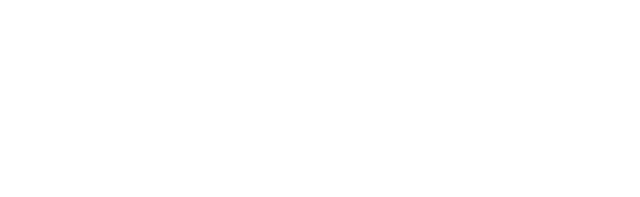
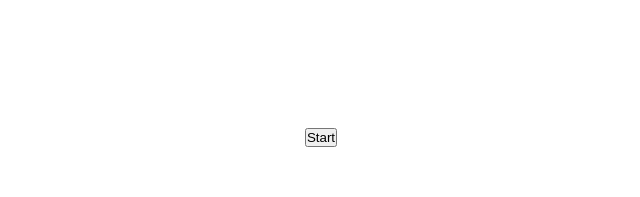
Before and after one commit to MrNovado/xstate-tic-tac-toe, a React (Create React App) app: page / in a window 1280 px wide. Shown: the top 197 px of the page, without its empty margins (319-959 px from the left). Built offline with nearby package versions, Linux system fonts and the light colour scheme.

Commit message:
basic presentation + always

```diff
--- a/src/app-container/App.css
+++ /dev/null
@@ -1,3 +0,0 @@
-.App {
-  text-align: center;
-}
--- a/src/app-container/App.tsx
+++ b/src/app-container/App.tsx
@@ -1,3 +1,5 @@
-import './App.css';
+import { TicTacToePage } from '../pages/TicTacToePage';
 
-export const App = (): JSX.Element => <div className="App" />;
+export const App: React.FC = () => {
+  return <TicTacToePage />;
+};
--- a/src/features/TicTacToe.actor.ts
+++ b/src/features/TicTacToe.actor.ts
@@ -15,6 +15,7 @@
   DIAGONALS,
   ROWS,
   FieldCellIndex,
+  PLAYER_NUM,
 } from './TicTacToe.common';
 import {
   TicTacToeActorContext,
@@ -44,6 +45,7 @@
     {
       context: {
         field: FIELD_INITIAL,
+        player: PLAYER_NUM.player2,
         symbol: givenSymbol,
         moveReady: null,
       },
@@ -59,110 +61,94 @@
         },
 
         [S.makingTurn]: {
-          on: {
-            '': {
+          always: [
+            {
               target: S.awaitingTurn,
               actions: A.makeTurn,
             },
-          },
+          ],
         },
 
         [S.tryingToWin]: {
           entry: A.assesWinning,
-          on: {
-            '': [
+          always: [
             MAKING_TURN_ACTION,
             {
               target: S.tryingToBlockWin,
             },
           ],
         },
-        },
         [S.tryingToBlockWin]: {
           entry: A.assesBlockingWin,
-          on: {
-            '': [
+          always: [
             MAKING_TURN_ACTION,
             {
               target: S.tryingToFork,
             },
           ],
         },
-        },
         [S.tryingToFork]: {
           entry: A.assesForking,
-          on: {
-            '': [
+          always: [
             MAKING_TURN_ACTION,
             {
               target: S.tryingToBlockFork,
             },
           ],
         },
-        },
         [S.tryingToBlockFork]: {
           entry: A.assesBlockingFork,
-          on: {
-            '': [
+          always: [
             MAKING_TURN_ACTION,
             {
               target: S.tryingToTakeCenter,
             },
           ],
         },
-        },
         [S.tryingToTakeCenter]: {
           entry: A.assesTakingCenter,
-          on: {
-            '': [
+          always: [
             MAKING_TURN_ACTION,
             {
               target: S.tryingToTakeOppositeCorner,
             },
           ],
         },
-        },
         [S.tryingToTakeOppositeCorner]: {
           entry: A.assesTakingOppositeCorner,
-          on: {
-            '': [
+          always: [
             MAKING_TURN_ACTION,
             {
               target: S.tryingToTakeCorner,
             },
           ],
         },
-        },
         [S.tryingToTakeCorner]: {
           entry: A.assesTakingCorner,
-          on: {
-            '': [
+          always: [
             MAKING_TURN_ACTION,
             {
               target: S.tryingToTakeEmptySide,
             },
           ],
         },
-        },
         [S.tryingToTakeEmptySide]: {
           entry: A.assesTakingSide,
-          on: {
-            '': [
+          always: [
             MAKING_TURN_ACTION,
             {
               target: S.givingUp,
             },
           ],
         },
-        },
 
         [S.givingUp]: {
-          on: {
-            '': {
+          always: [
+            {
               target: S.awaitingTurn,
               actions: A.giveUp,
             },
-          },
+          ],
         },
       },
     },
@@ -176,18 +162,20 @@
          */
 
         [A.saveField]: assign({
+          player: (_, event) => event.player,
           field: (_, event) => event.field,
         }),
 
         [A.makeTurn]: sendParent(
           ({
+            player,
             moveReady,
           }): Extract<
             TicTacToeEvents,
             { type: typeof TicTacToeEventTypes.ACCEPT_TURN_REQ | typeof TicTacToeEventTypes.GIVE_UP_TURN_REQ }
           > => {
             if (moveReady?.type === 'commit') {
-              return { type: Msg.ACCEPT_TURN_REQ, index: moveReady.turnTo };
+              return { type: Msg.ACCEPT_TURN_REQ, index: moveReady.turnTo, sender: player };
             }
 
             return { type: Msg.GIVE_UP_TURN_REQ };
--- a/src/features/TicTacToe.actor.types.ts
+++ b/src/features/TicTacToe.actor.types.ts
@@ -1,7 +1,8 @@
-import { PlayerFieldSymbol, FieldCellIndex, TicTacToeContext } from './TicTacToe.common';
+import { PlayerFieldSymbol, FieldCellIndex, TicTacToeContext, PlayerTurnContext } from './TicTacToe.common';
 
 export type TicTacToeActorContext = {
   field: TicTacToeContext['field'];
+  player: PlayerTurnContext;
   symbol: PlayerFieldSymbol;
   moveReady: { type: 'commit'; turnTo: FieldCellIndex } | { type: 'tryOtherMove' } | null;
 };
--- a/src/features/TicTacToe.common.ts
+++ b/src/features/TicTacToe.common.ts
@@ -94,7 +94,7 @@
   | { type: typeof TicTacToeEventTypes.CHANGE_PLAYER_REQ; kind: PlayerTurnContext; value: PlayerContext['type'] }
   | { type: typeof TicTacToeEventTypes.CONTINUE_REQ }
   | { type: typeof TicTacToeEventTypes.CHANGE_TURN_ORDER_REQ; first: PlayerTurnContext }
-  | { type: typeof TicTacToeEventTypes.ACCEPT_TURN_REQ; index: FieldCellIndex }
+  | { type: typeof TicTacToeEventTypes.ACCEPT_TURN_REQ; index: FieldCellIndex; sender: PlayerTurnContext }
   | { type: typeof TicTacToeEventTypes.GIVE_UP_TURN_REQ }
   | { type: typeof TicTacToeEventTypes.RETRY_REQ };
 
@@ -111,11 +111,8 @@
 
   field: FieldContext;
 
-  // strictly 3 unique indexes;
-  // we cannot enforce this with types,
-  // because uniqueness is decided at runtime,
-  // but we can signal our intent
-  winCombo: Set<[FieldCellIndex, FieldCellIndex, FieldCellIndex]> | null;
+  // TODO: strictly 3 unique indexes?
+  winCombo: [FieldCellIndex, FieldCellIndex, FieldCellIndex] | null;
   surrendered: PlayerTurnContext | null;
 };
 
@@ -124,4 +121,8 @@
 } as const;
 
 // Machine to Actor -- Msg
-export type TicTacToeActorEvents = { type: typeof TicTacToeActorEventTypes.MAKE_TURN_REQ; field: FieldContext };
+export type TicTacToeActorEvents = {
+  type: typeof TicTacToeActorEventTypes.MAKE_TURN_REQ;
+  field: FieldContext;
+  player: PlayerTurnContext;
+};
--- a/src/features/TicTacToe.machine.ts
+++ b/src/features/TicTacToe.machine.ts
@@ -49,8 +49,8 @@
        */
       [S.settingUp]: {
         on: {
-          [E.CHANGE_PLAYER_REQ]: A.setPlayer,
-          [E.CHANGE_TURN_ORDER_REQ]: A.setTurnOrder,
+          [E.CHANGE_PLAYER_REQ]: { actions: [A.setPlayer] },
+          [E.CHANGE_TURN_ORDER_REQ]: { actions: [A.setTurnOrder] },
           [E.CONTINUE_REQ]: {
             target: S.playing,
           },
@@ -60,6 +60,7 @@
        * While playing we will:
        */
       [S.playing]: {
+        initial: S.playingTakingTurn,
         states: {
           /**
            * - wait for their turn
@@ -79,7 +80,7 @@
                 },
               ],
               [E.GIVE_UP_TURN_REQ]: {
-                target: S.showingGameEndResults,
+                target: `#${S.showingGameEndResults}`,
                 actions: [A.saveSurrender],
               },
             },
@@ -89,10 +90,9 @@
            * - or ask other player to move
            */
           [S.playingCheckingGameState]: {
-            on: {
-              '': [
+            always: [
               {
-                  target: S.showingGameEndResults,
+                target: `#${S.showingGameEndResults}`,
                 cond: C.verifyGameEnd,
               },
               {
@@ -102,12 +102,12 @@
           },
         },
       },
-      },
       /**
        * We need to show the results
        * - we should ask if players want to retry
        */
       [S.showingGameEndResults]: {
+        id: S.showingGameEndResults,
         on: {
           [E.RETRY_REQ]: {
             target: S.settingUp,
@@ -206,6 +206,7 @@
           player.ref.send({
             type: Msg.MAKE_TURN_REQ,
             field: ctx.field,
+            player: ctx.turnOrder.current,
           });
         } else {
           // just waiting for a user to make their move
--- a/src/index.css
+++ b/src/index.css
@@ -1,8 +1,10 @@
-body {
+body, html, #root {
+  width: 100%;
+  height: 100%;
+  overflow: hidden;
+}
+
+* {
+  padding: 0;
   margin: 0;
-  font-family: -apple-system, BlinkMacSystemFont, 'Segoe UI', 'Roboto', 'Oxygen',
-    'Ubuntu', 'Cantarell', 'Fira Sans', 'Droid Sans', 'Helvetica Neue',
-    sans-serif;
-  -webkit-font-smoothing: antialiased;
-  -moz-osx-font-smoothing: grayscale;
 }
--- a/src/pages/TicTacToePage.tsx
+++ b/src/pages/TicTacToePage.tsx
@@ -1 +1,121 @@
-export const TicTacToePage = (): JSX.Element => <div>TicTacToePage</div>;
+import { useMachine } from '@xstate/react';
+import { FieldCellIndex, PLAYER_TYPE, TicTacToeEventTypes } from '../features/TicTacToe.common';
+import { TicTacToeMachine } from '../features/TicTacToe.machine';
+import { TicTacToeStateNodes as S } from '../features/TicTacToe.machine.types';
+
+// eslint-disable-next-line @typescript-eslint/no-empty-function
+const noop = () => {};
+
+export const TicTacToePage: React.FC = () => {
+  const [machineState, send] = useMachine(TicTacToeMachine);
+  const renderMachineState = () => {
+    switch (true) {
+      case machineState.matches(S.settingUp): {
+        return (
+          <button type="button" onClick={() => send({ type: TicTacToeEventTypes.CONTINUE_REQ })}>
+            Start
+          </button>
+        );
+      }
+
+      case machineState.matches(S.playing): {
+        const currentPlayer = machineState.context.turnOrder.current;
+        const isPlayersTurn = machineState.context.opponents[currentPlayer].type === PLAYER_TYPE.user;
+        const makeTurn = isPlayersTurn
+          ? (index: FieldCellIndex) => () =>
+              send({
+                type: TicTacToeEventTypes.ACCEPT_TURN_REQ,
+                index,
+                sender: machineState.context.turnOrder.current,
+              })
+          : () => noop;
+
+        return (
+          <div
+            style={{
+              display: 'grid',
+              gridTemplateColumns: '100px 100px 100px',
+              gridTemplateRows: '100px 100px 100px',
+              gap: 8,
+            }}
+          >
+            {machineState.context.field.map((cell, index) => (
+              <div
+                // eslint-disable-next-line react/no-array-index-key
+                key={index}
+                style={{
+                  outline: '1px solid gray',
+                  cursor: 'pointer',
+                  fontSize: 50,
+                  display: 'flex',
+                  justifyContent: 'center',
+                  alignItems: 'center',
+                }}
+                role="button"
+                tabIndex={index}
+                onKeyDown={noop}
+                onClick={makeTurn(index as FieldCellIndex)}
+              >
+                {cell}
+              </div>
+            ))}
+          </div>
+        );
+      }
+
+      case machineState.matches(S.showingGameEndResults): {
+        return (
+          <div style={{ display: 'grid', gap: 16 }}>
+            <div
+              style={{
+                display: 'grid',
+                gridTemplateColumns: '100px 100px 100px',
+                gridTemplateRows: '100px 100px 100px',
+                gap: 8,
+              }}
+            >
+              {machineState.context.field.map((cell, index) => (
+                <div
+                  // eslint-disable-next-line react/no-array-index-key
+                  key={index}
+                  style={{
+                    outline: '1px solid gray',
+                    cursor: 'pointer',
+                    fontSize: 50,
+                    display: 'flex',
+                    justifyContent: 'center',
+                    alignItems: 'center',
+                    background: machineState.context.winCombo?.[index] && 'green',
+                  }}
+                >
+                  {cell}
+                </div>
+              ))}
+            </div>
+            <button type="button" onClick={() => send({ type: TicTacToeEventTypes.RETRY_REQ })}>
+              Retry
+            </button>
+          </div>
+        );
+      }
+
+      default:
+        return <div>UNKNOWN STATE</div>;
+    }
+  };
+
+  return (
+    <div
+      style={{
+        width: '50%',
+        margin: '10% auto auto auto',
+        display: 'flex',
+        flexDirection: 'column',
+        justifyContent: 'center',
+        alignItems: 'center',
+      }}
+    >
+      {renderMachineState()}
+    </div>
+  );
+};
```
Lines whose indentation alone changed are shown as unchanged.
